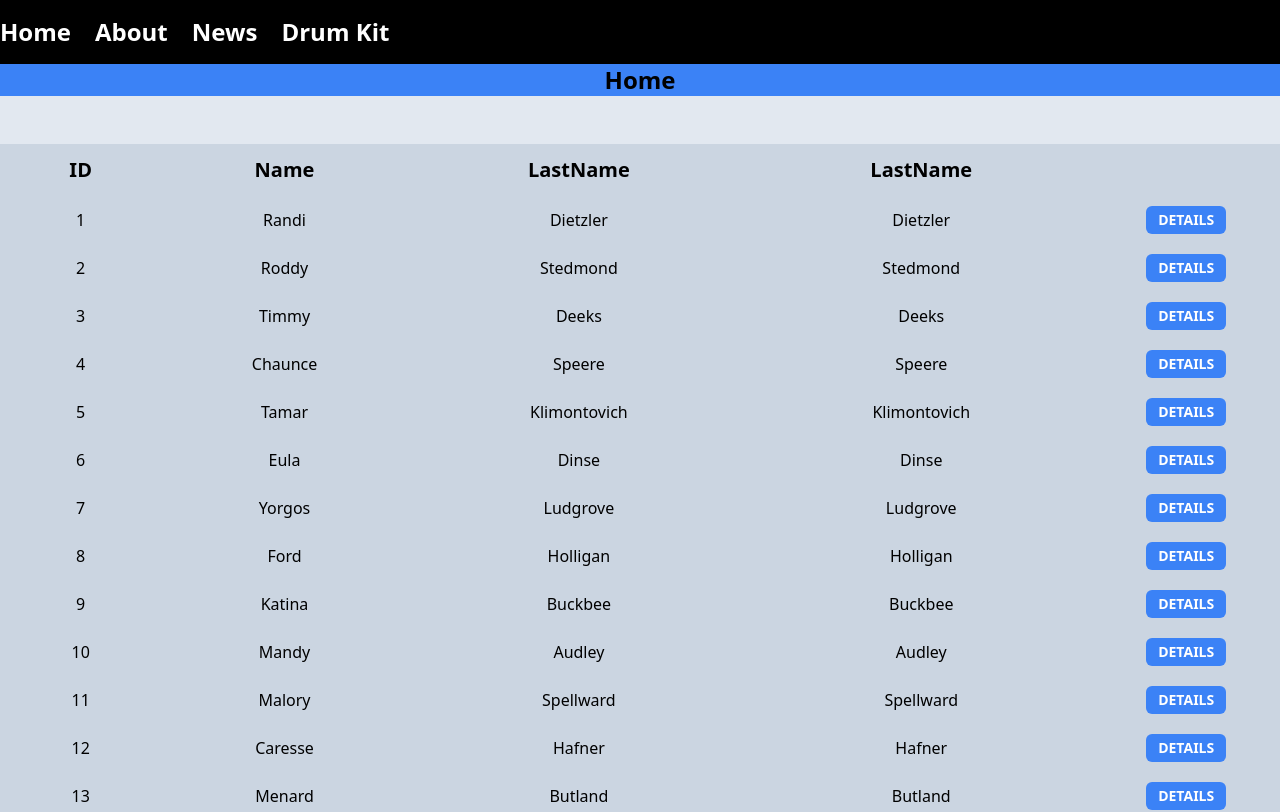
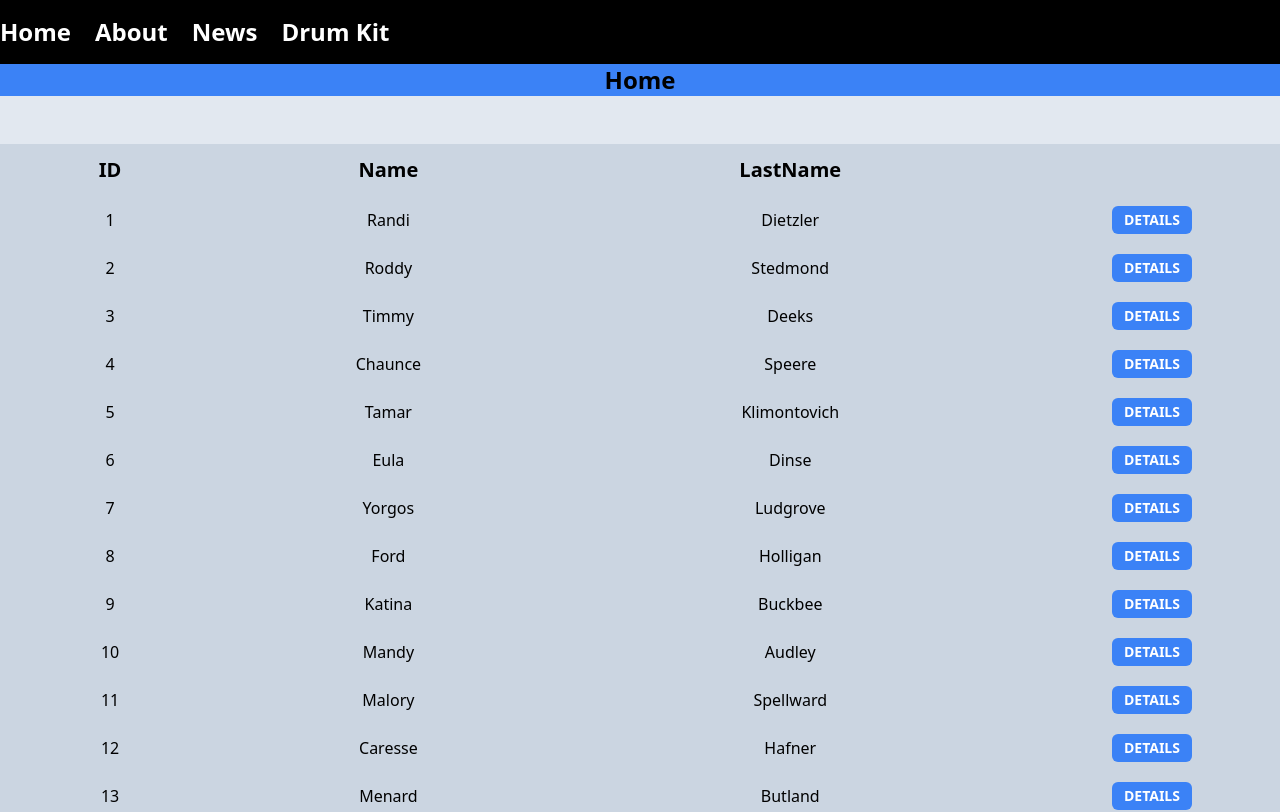
Before and after one commit to GevorAbrahamyan1991/test-end, a React (Create React App) app: page / in a window 1280 px wide. Shown: the top 812 px of the page. Built offline with nearby package versions, Linux system fonts and the light colour scheme.

Commit message:
Uzum einq

```diff
--- a/src/pages/components/Table.js
+++ b/src/pages/components/Table.js
@@ -35,7 +35,7 @@ export default function Table({ tableColumns, contents, data }) {
                   );
                 })}
                 <td>
-                  <ModalBtn data={data[index]} />
+                  <ModalBtn columnsModal={data} data={item} />
                 </td>
               </tr>
             );
--- a/src/pages/components/modalBtn.js
+++ b/src/pages/components/modalBtn.js
@@ -2,7 +2,7 @@ import React, { useState } from "react";
 import Modal from "./modal";
 import { Link } from "react-router-dom";
 
-const ModalBtn = ({ data }) => {
+const ModalBtn = ({ data, columnsModal }) => {
   const [modalActive, setModalActive] = useState();
 
   const renderData = () => {
@@ -10,10 +10,10 @@ const ModalBtn = ({ data }) => {
       return <p>No data available</p>;
     }
 
-    return Object.keys(data).map((key, index) => (
+    return columnsModal.map((column, index) => (
       <div key={index}>
-        <p className="font-bold">{key}:</p>
-        <p>{data[key]}</p>
+        <p className="font-bold">{column.label}:</p>
+        <p>{data[column.key]}</p>
       </div>
     ));
   };
@@ -41,10 +41,10 @@ const ModalBtn = ({ data }) => {
               <p className="font-bold">Last Name:</p>
               <p>{data.last_name}</p>
             </div>*/}
+            {renderData()}
           </div>
-          {renderData()}
           <div>
-            <Link to={``}>
+            <Link to={`about/${data.id}`}>
               <button className="px-5 py-2 font-bold text-white bg-blue-500 rounded-lg">
                 SEE MORE DETAILS
               </button>
--- a/src/pages/home.jsx
+++ b/src/pages/home.jsx
@@ -8,20 +8,18 @@ export default function Home() {
     { key: "id", label: "ID", link: true, href: "about" },
     { key: "first_name", label: "Name" },
     { key: "last_name", label: "LastName" },
-    { key: "last_name", label: "LastName" },
   ];
   const columnsModal = [
     { key: "id", label: "ID", link: true, href: "about" },
     { key: "first_name", label: "Name" },
     { key: "last_name", label: "LastName" },
-    { key: "mojoj1", label: "LastName" },
-    { key: "mojoj2", label: "LastName" },
+    { key: "email", label: "Email" },
   ];
 
   const data = (
     <>
       <Title title="Home" />
-      <Table tableColumns={columns}  contents={pageData} data={pageData}  />
+      <Table tableColumns={columns} contents={pageData} data={columnsModal} />
     </>
   );
 
```
